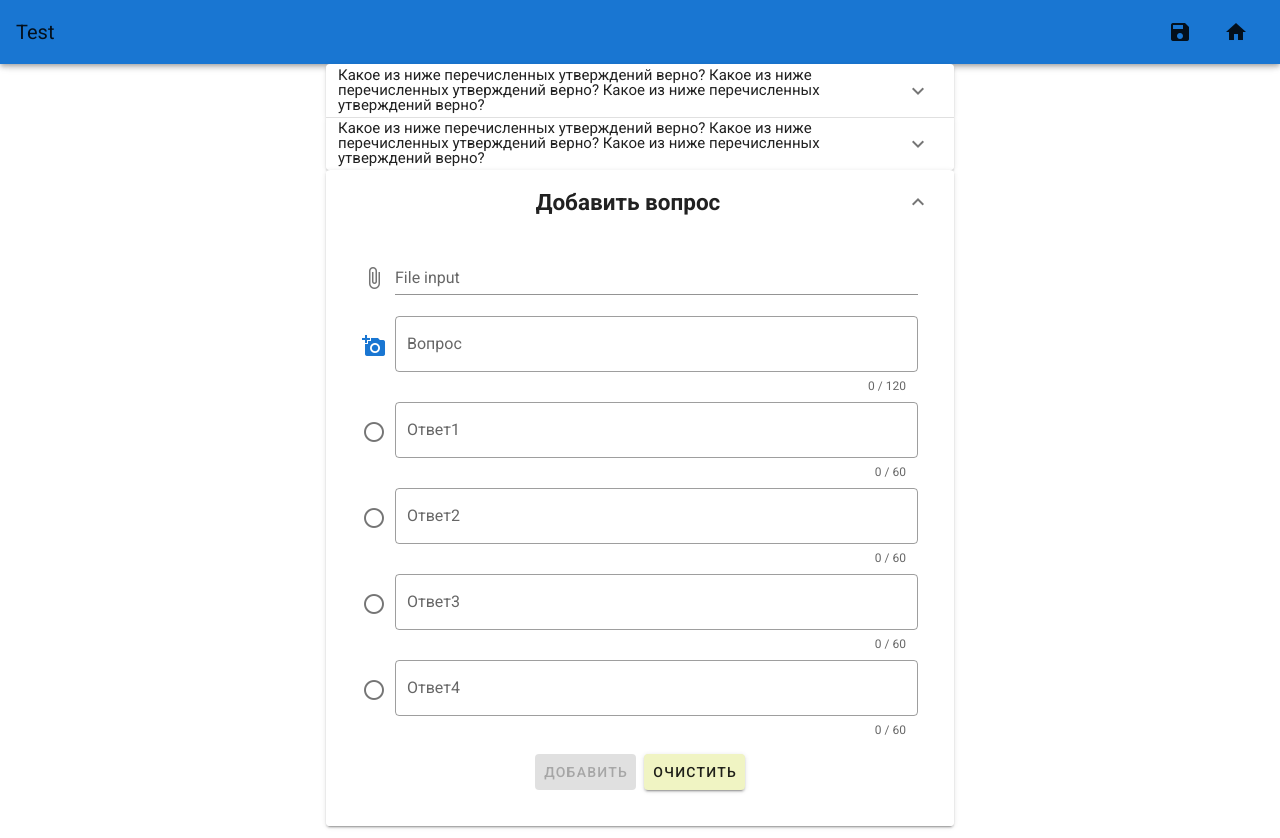
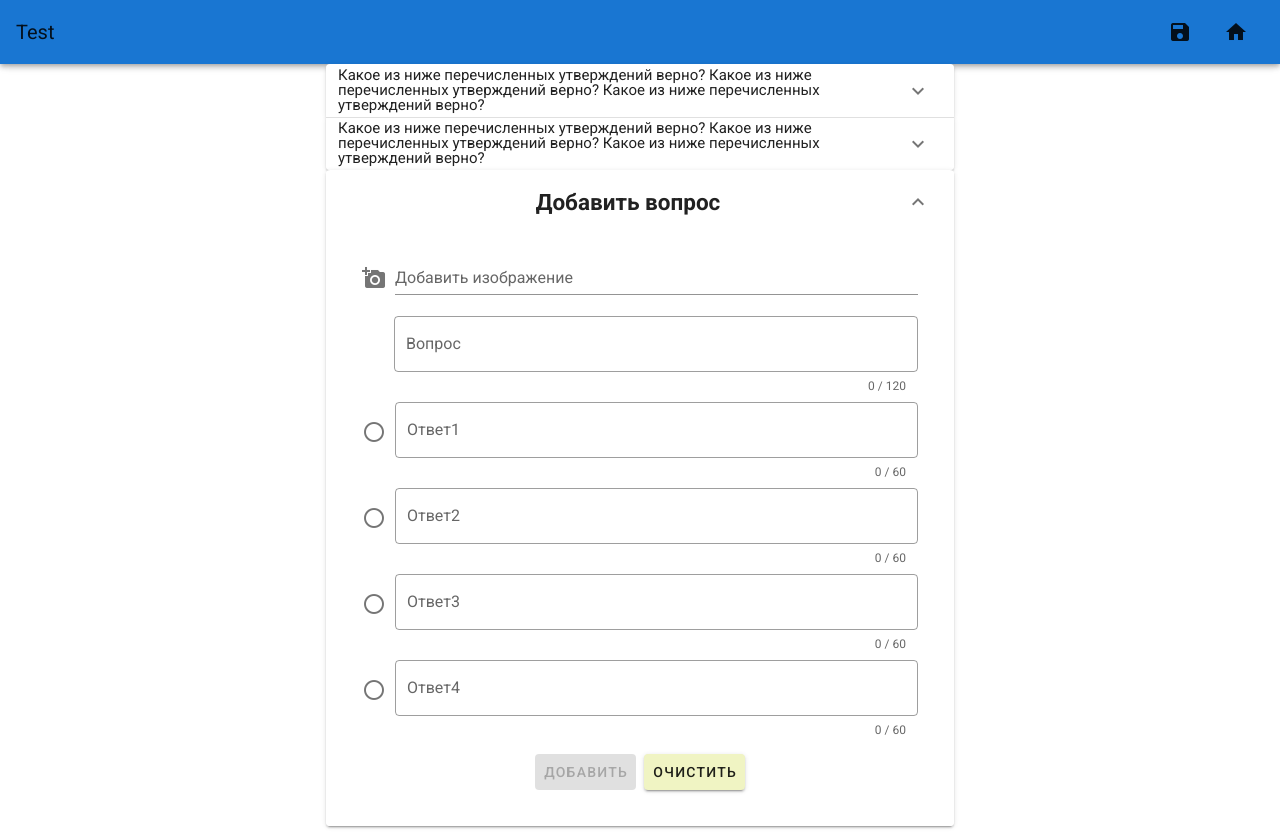
Before and after one commit to GeometricEath/Quiz-Builder-3, a Vue app: page /editor in a window 1280 px wide. Built offline with nearby package versions, Linux system fonts and the light colour scheme.

Commit message:
Скрытие img и стилизация формы

```diff
--- a/src/components/QuestionForm.vue
+++ b/src/components/QuestionForm.vue
@@ -17,13 +17,20 @@
             <v-form ref="addQuestion">
               <v-container>
                 <v-row no-gutters justify="center">
+                  <v-col v-if="quize.image" cols="12" class="my-auto grey lighten-3 py-4">
+                    <v-img :src="quize.image" max-width="280" contain class="mx-auto"></v-img>
+                  </v-col>
                   <v-col>
-                    <v-img :src="quize.image"></v-img>
-                    <v-file-input @change="addImage" label="File input"></v-file-input>
+                    <v-file-input
+                      @change="addImage"
+                      label="Добавить изображение"
+                      prepend-icon="mdi-camera-plus"
+                    ></v-file-input>
                     <v-textarea
                       v-model="quize.questionText"
                       :rules="quesitonLenght"
                       :counter="120"
+                      class="ml-8"
                       name="question"
                       label="Вопрос"
                       outlined
@@ -31,7 +38,7 @@
                       auto-grow
                       lazy-validation
                     >
-                      <template v-slot:prepend>
+                      <!-- <template v-slot:prepend>
                         <v-icon
                           v-if="quize.image"
                           @click="addImage"
@@ -43,7 +50,7 @@
                           @click="addImage"
                           style="cursor:pointer;"
                         >mdi-camera-plus</v-icon>
-                      </template>
+                      </template>-->
                     </v-textarea>
                     <v-textarea
                       v-model="quize.answers[id]"
@@ -126,8 +133,8 @@ export default {
       };
       this.$refs.addQuestion.reset();
     },
-    clearForm(){
-       this.quize = {
+    clearForm() {
+      this.quize = {
         image: "",
         questionText: "",
         answers: [],
@@ -143,6 +150,8 @@ export default {
           this.quize.image = reader.result;
         };
         reader.readAsDataURL(file);
+      } else {
+        this.quize.image = "";
       }
     },
     checked(pyload) {
```
